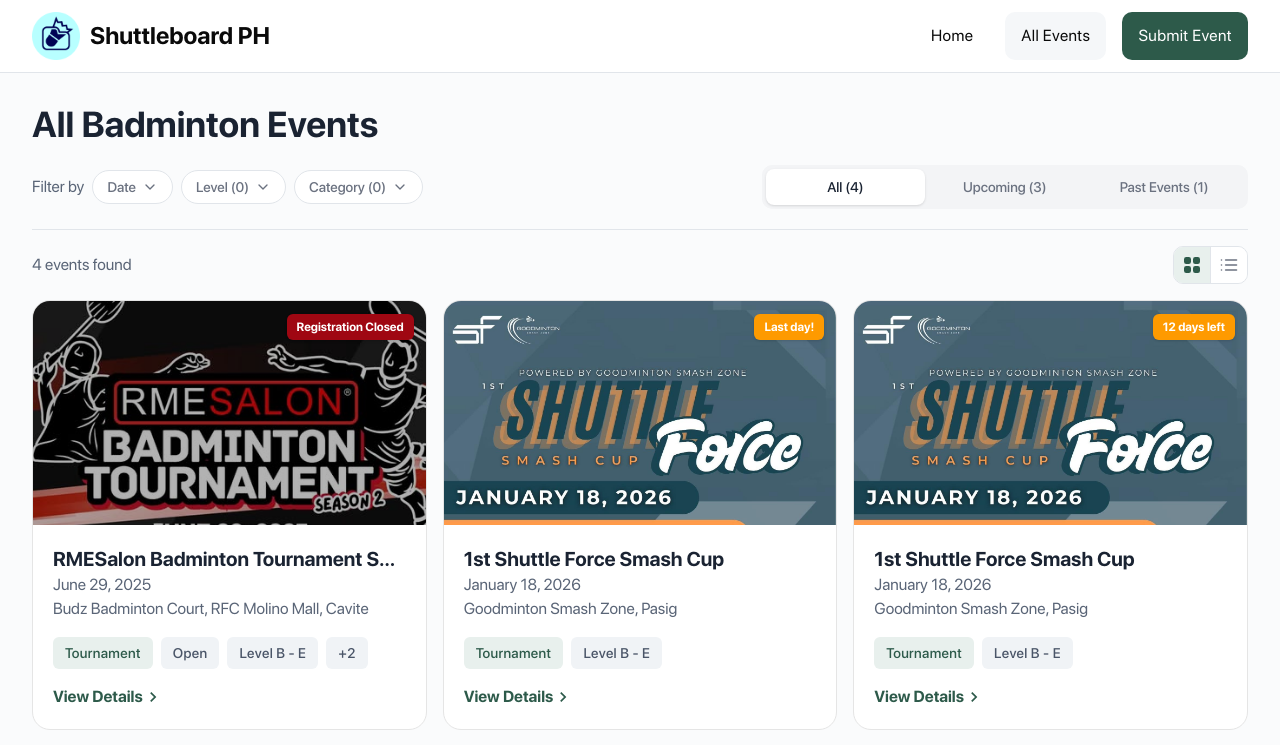
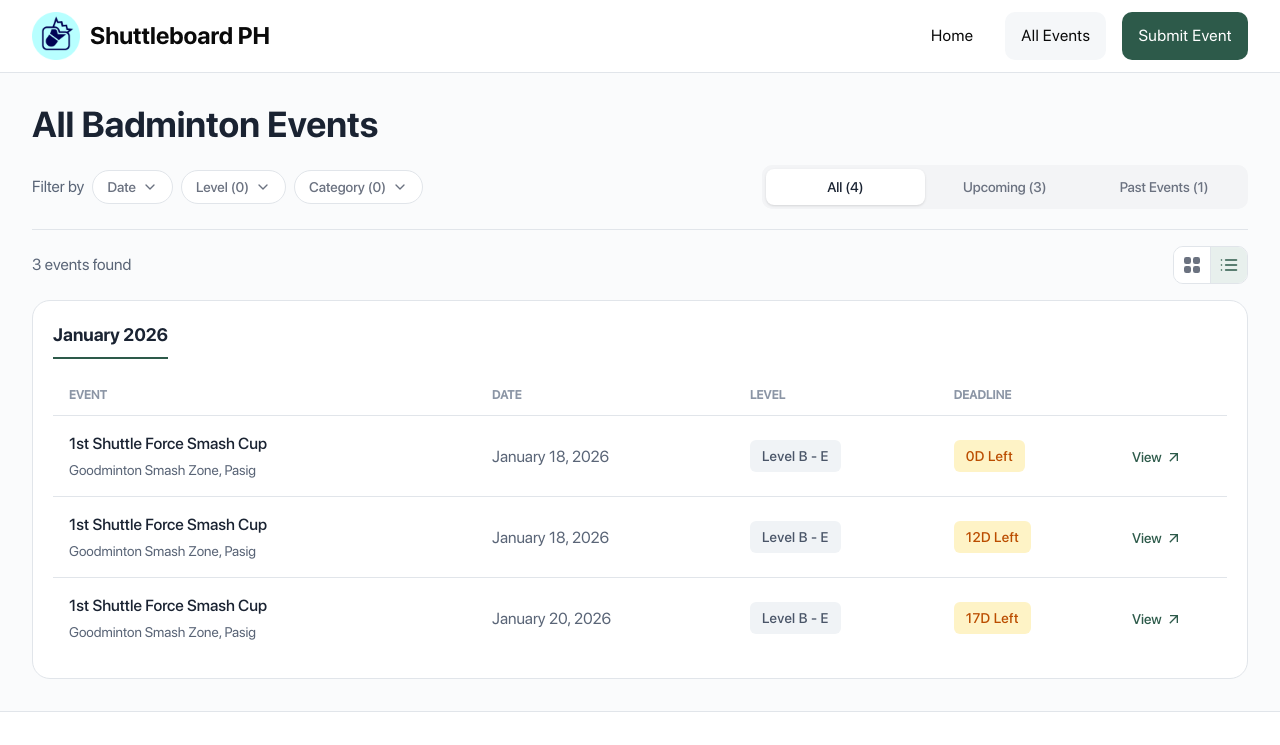
Before and after one commit to airemcs/shuttleboard, a React (Vite) app: page /events in a window 1280 px wide. Shown: the top 745 px of the page. Built offline with nearby package versions, Linux system fonts and the light colour scheme.

Commit message:
Adjust Mobile Default

```diff
--- a/src/components/EventTable.tsx
+++ b/src/components/EventTable.tsx
@@ -39,7 +39,7 @@
             <table className="w-full">
               <thead>
                 <tr className="border-b border-[#E1E5EA]">
-                  <th className="py-3 pr-4 text-left font-sf-medium text-xs text-tertiary-black uppercase tracking-wide">Event</th>
+                  <th className="pl-4 py-3 pr-4 text-left font-sf-medium text-xs text-tertiary-black uppercase tracking-wide">Event</th>
                   <th className="py-3 pr-4 text-left font-sf-medium text-xs text-tertiary-black uppercase tracking-wide">Date</th>
                   <th className="py-3 pr-4 text-left font-sf-medium text-xs text-tertiary-black uppercase tracking-wide">Level</th>
                   <th className="py-3 pr-4 text-left font-sf-medium text-xs text-tertiary-black uppercase tracking-wide">Deadline</th>
--- a/src/components/EventTableRow.tsx
+++ b/src/components/EventTableRow.tsx
@@ -30,7 +30,7 @@
 
   return (
     <tr className={`hover:bg-[#F9FAFB] transition-colors ${isLast ? "" : "border-b border-[#E1E5EA]"}`}>
-      <td className="py-4 pr-4">
+      <td className="px-4 py-4">
         <div className="flex flex-col gap-1">
           <span className="font-sf-medium text-primary-black">{title}</span>
           <span className="font-sf-regular text-sm text-secondary-black">{location}, {province}</span>
--- a/src/pages/Events.tsx
+++ b/src/pages/Events.tsx
@@ -21,19 +21,6 @@
   { label: "This Year", value: "this-year" },
 ];
 
-// Extract unique cities from events data
-// const uniqueCities = [...new Set(events.map((e) => e.city))].sort();
-// const cityOptions = uniqueCities.map((city) => {
-//   // Extract province/region for the label (e.g., "Bacoor, Cavite" → "Cavite")
-//   const province = city.includes(",") ? city.split(",").pop()?.trim() : city;
-//   return { label: province || city, value: city };
-// });
-
-// const typeOptions = [
-//   { label: "Tournament", value: "Tournament" },
-//   { label: "League", value: "League" },
-//   { label: "Open Play", value: "Open Play" },
-// ];
 
 const levelOptions = [
   { label: "Open", value: "Open" },
@@ -46,7 +33,6 @@
   { label: "G", value: "G" },
 ];
 
-// Extract unique categories from events data
 const uniqueCategories = [...new Set(events.flatMap((e) => e.categories))].sort();
 const categoryOptions = uniqueCategories.map((category) => ({
   label: category,
@@ -67,7 +53,7 @@
   const [type, setType] = useState("");
   const [levels, setLevels] = useState<string[]>([]);
   const [categories, setCategories] = useState<string[]>([]);
-  const [viewMode, setViewMode] = useState<ViewMode>("card");
+  const [viewMode, setViewMode] = useState<ViewMode>("table");
 
   const hasActiveFilters = date || city || type || levels.length > 0 || categories.length > 0;
 
@@ -87,7 +73,6 @@
       const eventDate = new Date(event.dateValue);
       eventDate.setHours(0, 0, 0, 0);
 
-      // In table view, only show events from the current year
       if (viewMode === "table") {
         const currentYear = today.getFullYear();
         if (eventDate.getFullYear() !== currentYear) return false;
@@ -100,7 +85,7 @@
         const endDate = new Date(today);
 
         if (date === "this-month") {
-          endDate.setMonth(today.getMonth() + 1, 0); // End of current month
+          endDate.setMonth(today.getMonth() + 1, 0);
         } else if (date === "3-months") {
           endDate.setMonth(today.getMonth() + 3);
         } else if (date === "6-months") {
@@ -115,13 +100,11 @@
       if (city && event.city !== city) return false;
       if (type && event.eventType !== type) return false;
 
-      // Filter by levels - check if any selected level matches the event's skillLevelDisplay
       if (levels.length > 0) {
         const eventLevels = Array.isArray(event.skillLevelDisplay)
           ? event.skillLevelDisplay
           : [event.skillLevelDisplay];
 
-        // Check if any selected level is found in the event's levels
         const hasMatchingLevel = levels.some((selectedLevel) =>
           eventLevels.some((eventLevel) =>
             eventLevel.toLowerCase().includes(selectedLevel.toLowerCase()) ||
@@ -131,7 +114,6 @@
         if (!hasMatchingLevel) return false;
       }
 
-      // Filter by categories - check if any selected category matches
       if (categories.length > 0) {
         const hasMatchingCategory = categories.some((selectedCategory) =>
           event.categories.includes(selectedCategory)
@@ -142,7 +124,6 @@
       return true;
     });
 
-    // Sort by date (earliest first)
     return filtered.sort((a, b) => {
       return new Date(a.dateValue).getTime() - new Date(b.dateValue).getTime();
     });
@@ -177,8 +158,6 @@
 
           <div className="flex flex-wrap gap-2">
             <Chip label="Date" options={dateOptions} value={date} onChange={setDate} />
-            {/* <Chip label="City" options={cityOptions} value={city} onChange={setCity} />
-            <Chip label="Type" options={typeOptions} value={type} onChange={setType} /> */}
             <MultiSelectChip label="Level" options={levelOptions} value={levels} onChange={setLevels} />
             <MultiSelectChip label="Category" options={categoryOptions} value={categories} onChange={setCategories} />
 
@@ -197,8 +176,6 @@
           <div className="flex flex-3 flex-wrap gap-2 items-center">
             <span className="font-sf-regular text-secondary-black">Filter by</span>
             <Chip label="Date" options={dateOptions} value={date} onChange={setDate} />
-            {/* <Chip label="City" options={cityOptions} value={city} onChange={setCity} />
-            <Chip label="Type" options={typeOptions} value={type} onChange={setType} /> */}
             <MultiSelectChip label="Level" options={levelOptions} value={levels} onChange={setLevels} />
             <MultiSelectChip label="Category" options={categoryOptions} value={categories} onChange={setCategories} />
 
@@ -231,11 +208,11 @@
           </div>
 
           {filteredEvents.length > 0 ? (
-            viewMode === "card" ? (
-              <div key="card-view" className="grid grid-cols-1 md:grid-cols-2 lg:grid-cols-3 gap-4">
+            <>
+              <div className="md:hidden grid grid-cols-1 gap-4">
                 {filteredEvents.map((event) => (
                   <Card
-                    key={`card-${event.id}`}
+                    key={`mobile-card-${event.id}`}
                     id={event.id}
                     slug={event.slug}
                     title={event.title}
@@ -250,11 +227,34 @@
                   />
                 ))}
               </div>
-            ) : (
-              <div key="table-view" className="bg-white border border-[#E1E5EA] rounded-2xl p-5">
-                <EventTable events={filteredEvents} />
+
+              <div className="hidden md:block">
+                {viewMode === "card" ? (
+                  <div key="card-view" className="grid grid-cols-2 lg:grid-cols-3 gap-4">
+                    {filteredEvents.map((event) => (
+                      <Card
+                        key={`card-${event.id}`}
+                        id={event.id}
+                        slug={event.slug}
+                        title={event.title}
+                        date={event.date}
+                        location={event.location}
+                        city={event.city}
+                        image={event.image}
+                        eventType={event.eventType}
+                        skillLevel={event.skillLevelDisplay}
+                        categories={event.categories}
+                        registrationDeadline={event.registrationDeadline}
+                      />
+                    ))}
+                  </div>
+                ) : (
+                  <div key="table-view" className="bg-white border border-[#E1E5EA] rounded-2xl p-5">
+                    <EventTable events={filteredEvents} />
+                  </div>
+                )}
               </div>
-            )
+            </>
           ) : (
             <div className="flex flex-col items-center justify-center py-16 text-center">
               <span className="font-sf-medium text-lg text-[#6B7280]">No Event Found</span>
```
